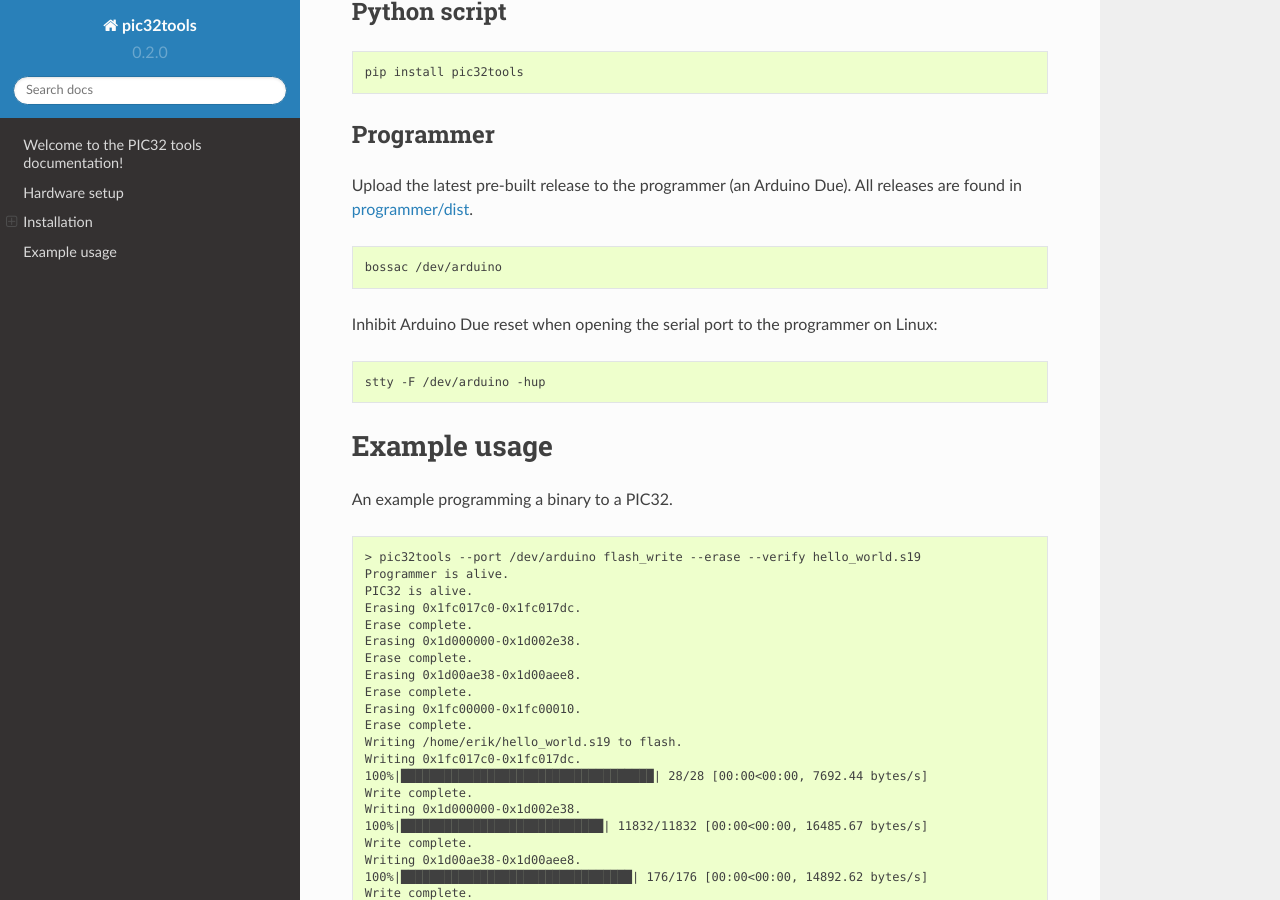
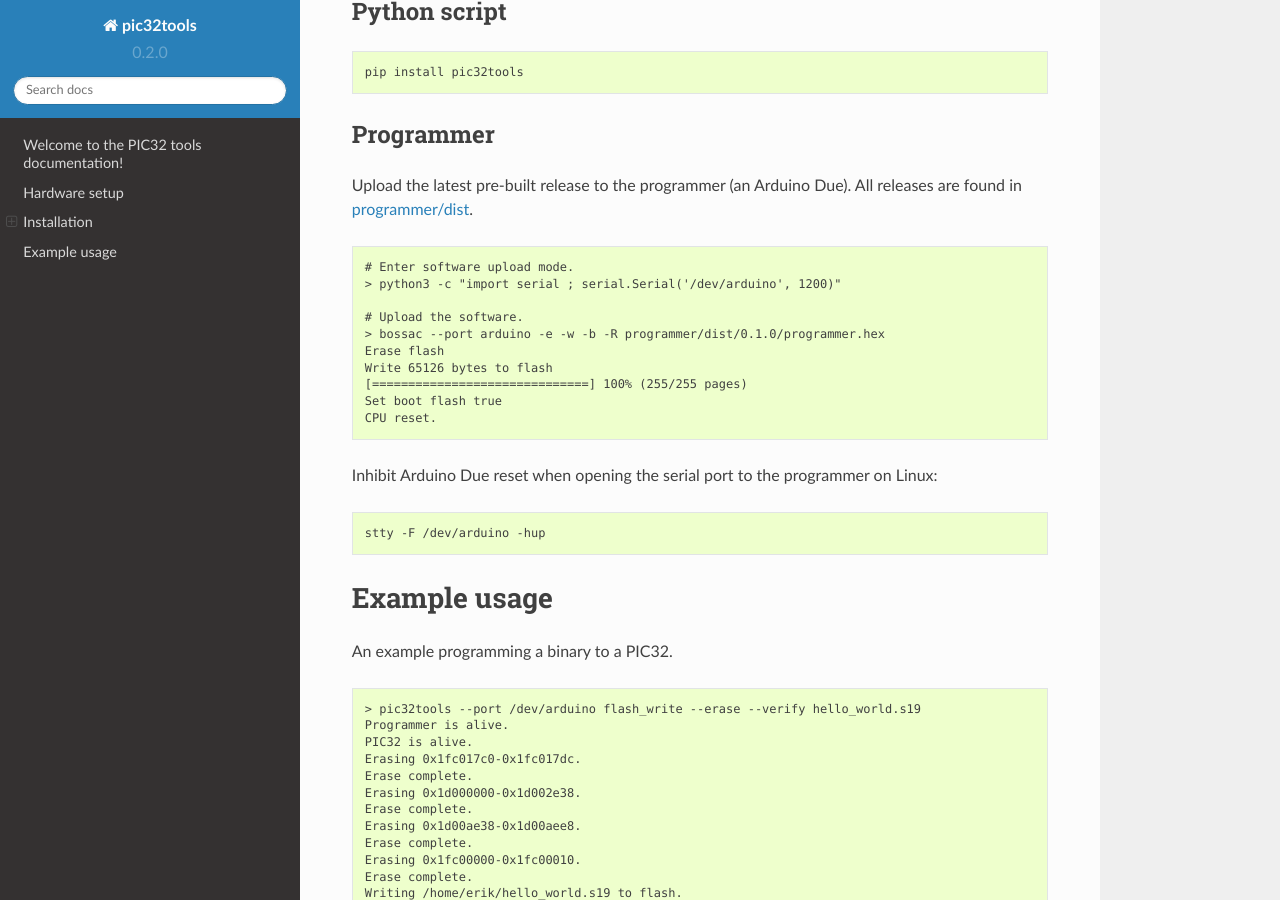
Before and after one commit to eerimoq/pictools, a Sphinx documentation site: the page built from docs/index.rst, in a window 1280 px wide and 900 px high, scrolled down 1252 px. Built offline with Sphinx 7.4.7 and the Read the Docs theme 2.0.0, drawn with Linux system fonts in a browser that asks for light colours.

Commit message:
Documentation.

```diff
--- a/docs/index.rst
+++ b/docs/index.rst
@@ -62,7 +62,16 @@ Due). All releases are found in `programmer/dist`_.
 
 .. code-block:: text
 
-   bossac /dev/arduino
+   # Enter software upload mode.
+   > python3 -c "import serial ; serial.Serial('/dev/arduino', 1200)"
+
+   # Upload the software.
+   > bossac --port arduino -e -w -b -R programmer/dist/0.1.0/programmer.hex
+   Erase flash
+   Write 65126 bytes to flash
+   [==============================] 100% (255/255 pages)
+   Set boot flash true
+   CPU reset.
 
 Inhibit Arduino Due reset when opening the serial port to the
 programmer on Linux:
```
